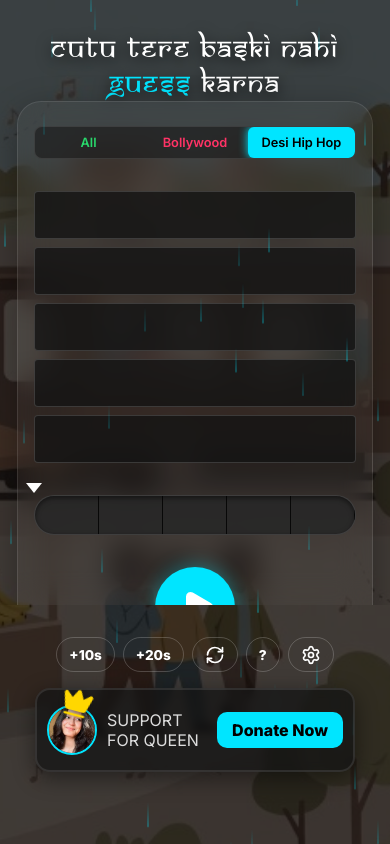
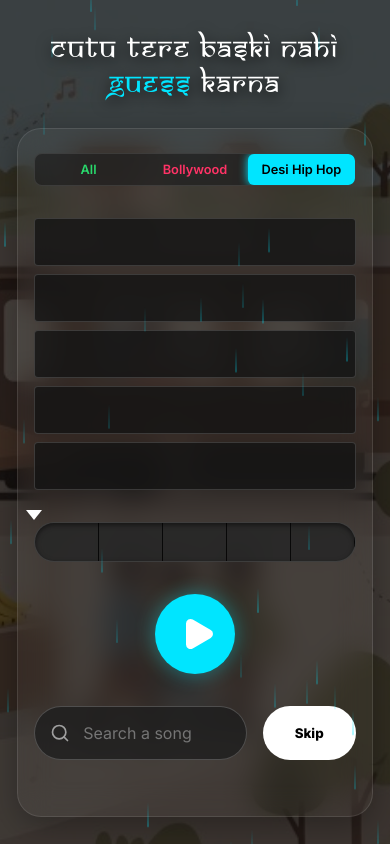
Before and after one commit to yelldontyell-maker/KAUNSA-GAANA, a React (Vite) app: page / in a window 390 px wide. Built offline with nearby package versions, Linux system fonts and the light colour scheme.

Commit message:
Add files via upload

```diff
--- a/src/App.css
+++ b/src/App.css
@@ -878,6 +878,7 @@ input[type=range]::-webkit-slider-runnable-track {
     padding: 1rem 0.5rem;
     margin-top: 1rem;
     width: 100%;
+    min-height: 100vh;
     justify-content: flex-start;
   }
 
```
